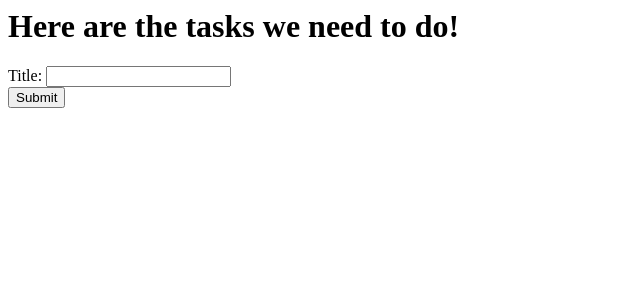
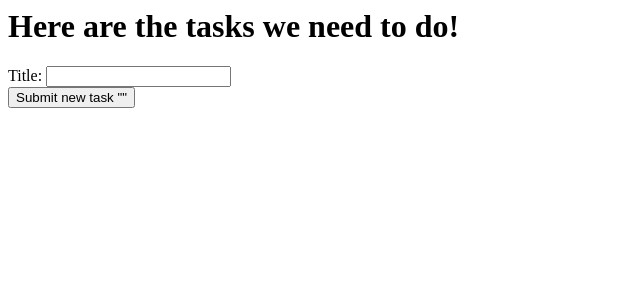
Before and after one commit to kristiania-pg6301-2024/pg6301-frontend-programming, a React (Vite) app: page / in a window 1280 px wide. Shown: the top 300 px of the page, without its empty margins (0-640 px from the left). Built offline with nearby package versions, Linux system fonts and the light colour scheme.

Commit message:
NewTaskForm now sort of working, but not explained

```diff
--- a/src/main.jsx
+++ b/src/main.jsx
@@ -1,24 +1,49 @@
-import React from 'react';
+import React, {useState} from 'react';
 import {createRoot} from "react-dom/client";
 
 const root = createRoot(document.getElementById("root"));
 
-function NewTaskForm() {
-    return <form>
+function NewTaskForm({onNewTask}) {
+
+    const [title, setTitle] = useState("");
+
+    function handleSubmit(e) {
+        e.preventDefault();
+        console.log("Submitting task", { title });
+        onNewTask({title})
+    }
+
+    return <form onSubmit={handleSubmit}>
         <div>
         <label>
-            Title: <input type="text"/>
+            Title: <input
+                type="text"
+                value={title}
+                onChange={(e) => {
+                    setTitle(e.target.value);
+                }}
+        />
         </label>
         </div>
-        <button>Submit</button>
+        <button>Submit new task "{title}"</button>
     </form>;
 }
 
 function TaskApplication() {
+    const [tasks, setTasks] = useState([])
+
+    function handleNewTask(task) {
+        setTasks((prevTasks) => [...prevTasks, task]);
+    }
+
     return <>
         <h1>Here are the tasks we need to do!</h1>
 
-        <NewTaskForm />
+        <ul>
+            {tasks.map((task) => (<li>{task.title}</li>))}
+        </ul>
+
+        <NewTaskForm onNewTask={handleNewTask} />
 
         </>;
 }
```
